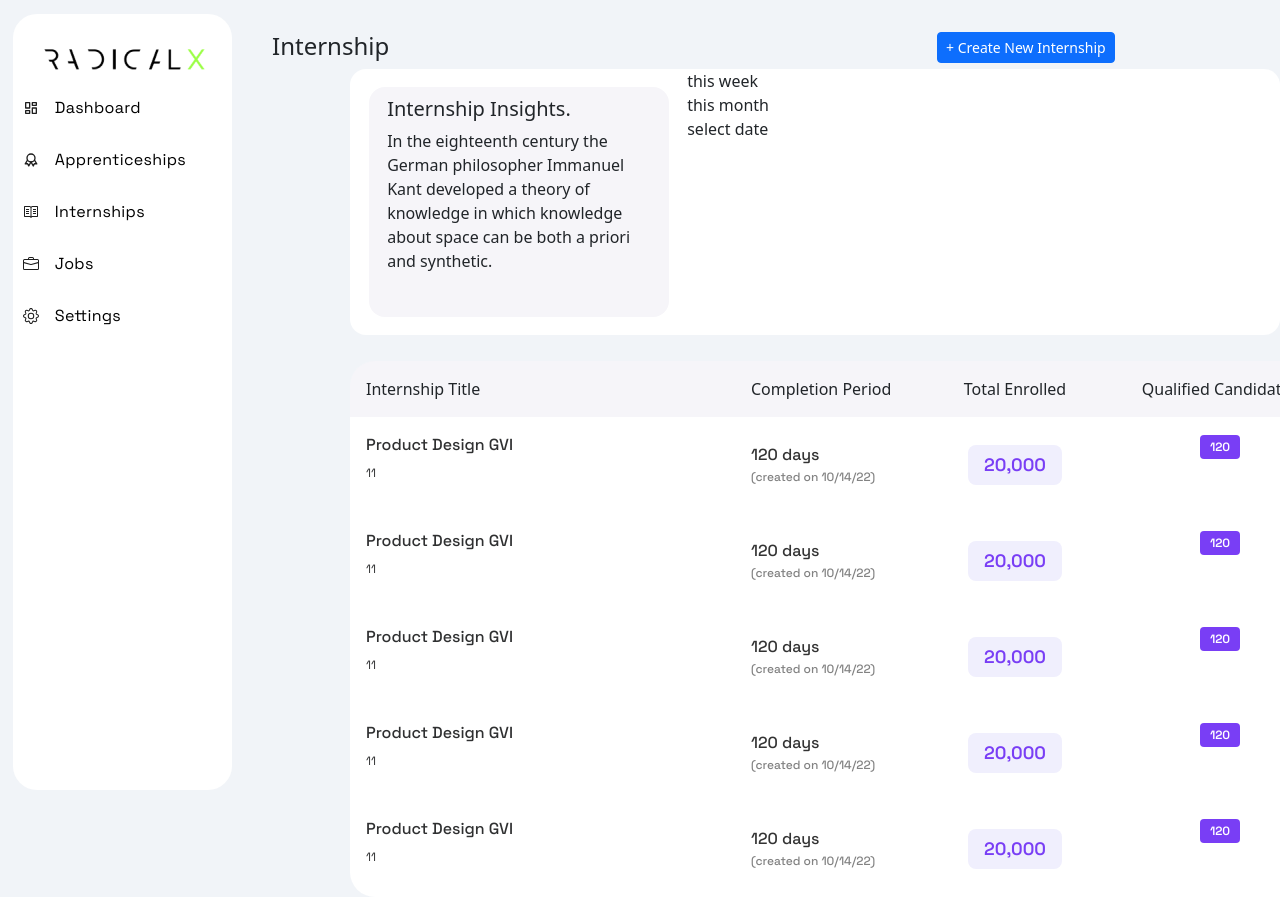
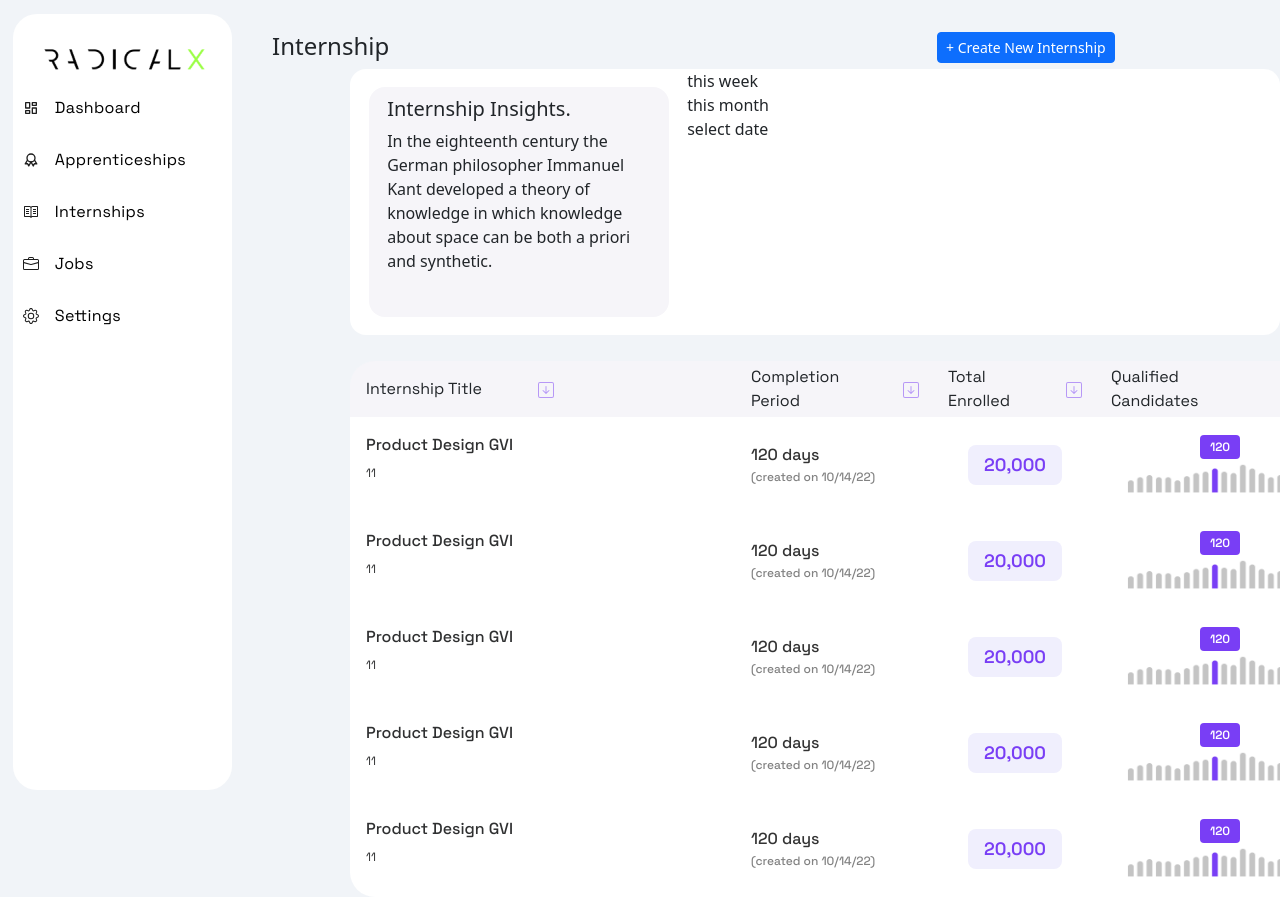
Before and after one commit to web-based/radicalx-internship-flow-app, a React (Create React App) app: page /internship in a window 1280 px wide. Shown: the top 897 px of the page. Built offline with nearby package versions, Linux system fonts and the light colour scheme.

Commit message:
added icons 🏁

```diff
--- a/src/components/InternshipLists.css
+++ b/src/components/InternshipLists.css
@@ -8,7 +8,6 @@
     flex: none;
     order: 1;
     flex-grow: 0;
-    /* background-color:aqua; */
     border-radius: 10px;
     margin-left: 350px
 }
@@ -23,7 +22,6 @@
     flex: none;
     order: 0;
     flex-grow: 1;
-
 }
 
 .colOneEle {
@@ -39,7 +37,6 @@
     order: 2;
     align-self: stretch;
     flex-grow: 0;
-
 }
 
 .colOneTextBox {
@@ -53,7 +50,6 @@
     flex: none;
     order: 0;
     flex-grow: 0;
-
 }
 
 .colOneMainText {
@@ -113,7 +109,6 @@
     order: 1;
     align-self: stretch;
     flex-grow: 0;
-
 }
 
 .colTwoTextBox {
@@ -293,6 +288,20 @@
     flex-grow: 0;
 }
 
+.colFourGraph {
+    display: flex;
+    flex-direction: row;
+    justify-content: space-between;
+    align-items: flex-end;
+    padding: 0px;
+    gap: 4px;
+    width: 190px;
+    height: 32px;
+    flex: none;
+    order: 1;
+    flex-grow: 0;
+}
+
 .colFive {
     display: flex;
     flex-direction: column;
@@ -321,10 +330,28 @@
     flex-grow: 0;
 }
 
+.colFiveIcon {
+    display: flex;
+    flex-direction: row;
+    align-items: center;
+    padding: 0px;
+    gap: 12px;
+    width: 108px;
+    height: 28px;
+    flex: none;
+    order: 0;
+    flex-grow: 0;
+}
+
+.icon {
+    opacity: 0.5;
+    color:#793EF5
+}
+
 .tableHeader {
     background-color: #F6F5F9;
     height: 56px;
-
+    font-family: 'Space Grotesk';
 }
 
 .border-left{
--- a/src/components/InternshipLists.js
+++ b/src/components/InternshipLists.js
@@ -1,6 +1,10 @@
-import React from 'react'
-import "./InternshipLists.css"
+import React from 'react';
+import "./InternshipLists.css";
 import "./App.css";
+import graph from './images/graph.png';
+import {BsArrowDownSquare, BsPerson} from "react-icons/bs";
+import {VscGraph} from "react-icons/vsc";
+import {TbCircles} from "react-icons/tb";
 
 function InternshipLists() {
   return (
@@ -8,7 +12,9 @@ function InternshipLists() {
       <div className="colOne">
         <div className="colOneEle tableHeader border-left">
           Internship Title
+          <div className="icon"><BsArrowDownSquare /></div>
         </div>
+
         <div className="colOneEle">
           <div className="colOneTextBox">
             <div className="colOneMainText">Product Design GVI</div>
@@ -41,7 +47,9 @@ function InternshipLists() {
         </div>
       </div>
       <div className="colTwo">
-        <div className="colTwoEle tableHeader">Completion Period</div>
+        <div className="colTwoEle tableHeader">Completion Period
+          <div className="icon"><BsArrowDownSquare /></div>
+        </div>
         <div className="colTwoEle">
           <div className="colTwoTextBox">
             <div className="colTwoDayText">120 days</div>
@@ -74,7 +82,9 @@ function InternshipLists() {
         </div>
       </div>
       <div className="colThree">
-        <div className="colThreeEle tableHeader">Total Enrolled</div>
+        <div className="colThreeEle tableHeader">Total Enrolled
+          <div className="icon"><BsArrowDownSquare /></div>
+        </div>
         <div className="colThreeEle">
           <div className="colThreeTextBox">
             <div className="colThreeText">20,000</div>
@@ -102,12 +112,14 @@ function InternshipLists() {
         </div>
       </div>
       <div className="colFour">
-        <div className="colFourEle tableHeader">Qualified Candidates</div>
+        <div className="colFourEle tableHeader">Qualified Candidates
+          <div className="icon"><BsArrowDownSquare /></div> </div>
         <div className="colFourEle">
           <div className="colFourBox">
             <div className="colFourTextBox">
               <div className="colFourText">120</div>
             </div>
+            <img className="colFourGraph" src={graph} />
           </div>
         </div>
         <div className="colFourEle">
@@ -115,6 +127,7 @@ function InternshipLists() {
             <div className="colFourTextBox">
               <div className="colFourText">120</div>
             </div>
+            <img className="colFourGraph" src={graph} />
           </div>
         </div>
         <div className="colFourEle">
@@ -122,6 +135,7 @@ function InternshipLists() {
             <div className="colFourTextBox">
               <div className="colFourText">120</div>
             </div>
+            <img className="colFourGraph" src={graph} />
           </div>
         </div>
         <div className="colFourEle">
@@ -129,6 +143,7 @@ function InternshipLists() {
             <div className="colFourTextBox">
               <div className="colFourText">120</div>
             </div>
+            <img className="colFourGraph" src={graph} />
           </div>
         </div>
         <div className="colFourEle">
@@ -136,16 +151,47 @@ function InternshipLists() {
             <div className="colFourTextBox">
               <div className="colFourText">120</div>
             </div>
+            <img className="colFourGraph" src={graph} />
           </div>
         </div>
       </div>
       <div className="colFive ">
         <div className="colFiveEle tableHeader border-right"></div>
-        <div className="colFiveEle">5</div>
-        <div className="colFiveEle">5</div>
-        <div className="colFiveEle">5</div>
-        <div className="colFiveEle">5</div>
-        <div className="colFiveEle border-right-bottom">5</div>
+        <div className="colFiveEle">
+          <div className = "colFiveIcon">
+            <div className= "icon"><VscGraph /></div>
+            <div className= "icon"><BsPerson /></div>
+            <div className= "icon"><TbCircles /></div>
+          </div>
+        </div>
+        <div className="colFiveEle">
+          <div className = "colFiveIcon">
+            <div className= "icon"><VscGraph /></div>
+            <div className= "icon"><BsPerson /></div>
+            <div className= "icon"><TbCircles /></div>
+          </div>
+        </div>
+        <div className="colFiveEle">
+          <div className = "colFiveIcon">
+            <div className= "icon"><VscGraph /></div>
+            <div className= "icon"><BsPerson /></div>
+            <div className= "icon"><TbCircles /></div>
+          </div>
+        </div>
+        <div className="colFiveEle">
+          <div className = "colFiveIcon">
+            <div className= "icon"><VscGraph /></div>
+            <div className= "icon"><BsPerson /></div>
+            <div className= "icon"><TbCircles /></div>
+          </div>
+        </div>
+        <div className="colFiveEle border-right-bottom">
+          <div className = "colFiveIcon">
+            <div className= "icon"><VscGraph /></div>
+            <div className= "icon"><BsPerson /></div>
+            <div className= "icon"><TbCircles /></div>
+          </div>
+        </div>
       </div>
     </div>
   );
```
Also changed, not shown: src/components/images/graph.png (added).
